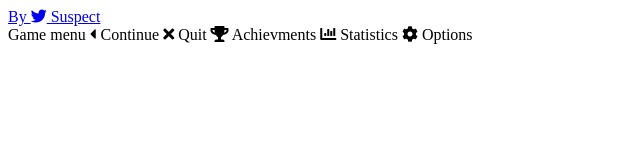
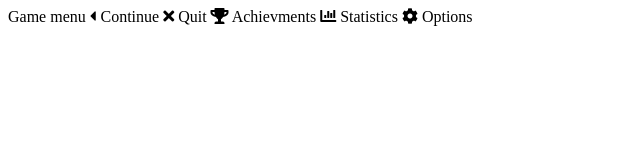
Before and after one commit to AlexBaldry/MinecraftMenuIdea, a plain HTML site: page index.html in a window 1280 px wide. Shown: the whole page, without its empty margins (0-640 px from the left). Drawn offline with Linux system fonts and the light colour scheme.

Commit message:
Update index.html

```diff
--- a/index.html
+++ b/index.html
@@ -8,10 +8,6 @@
 
   </head>
   <body>
-     <!-- REMOVE This if you dont want watermarks -->
-    <div class="watermark">
-      <a href="https://twitter.com/susp3c1" target="_blank">By  <i class="fab fa-twitter"></i> Suspect </a>
-    </div>
     <!-- You need to keep this  -->
     <div class="hover">
       <span class="title">  Game menu</span>
```
